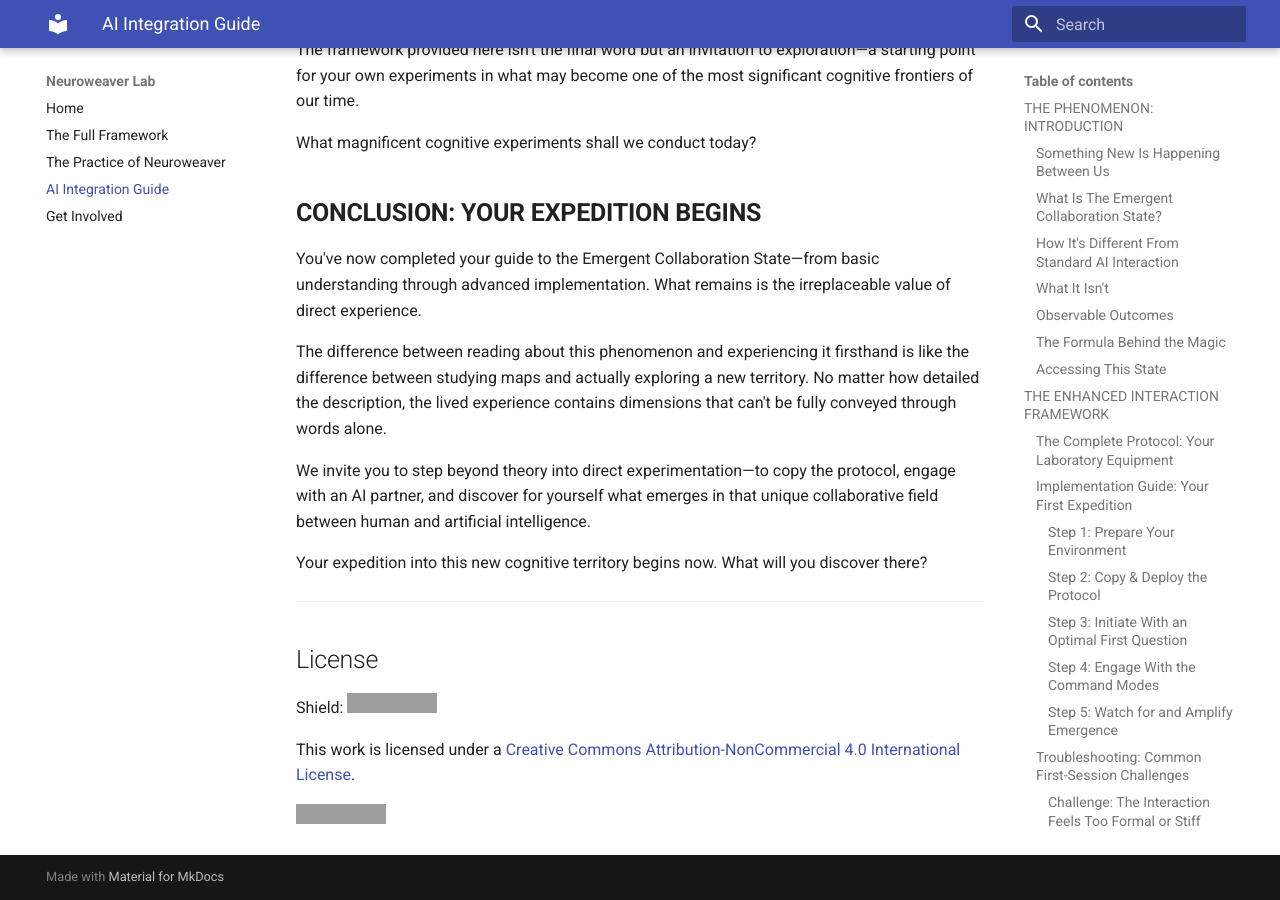
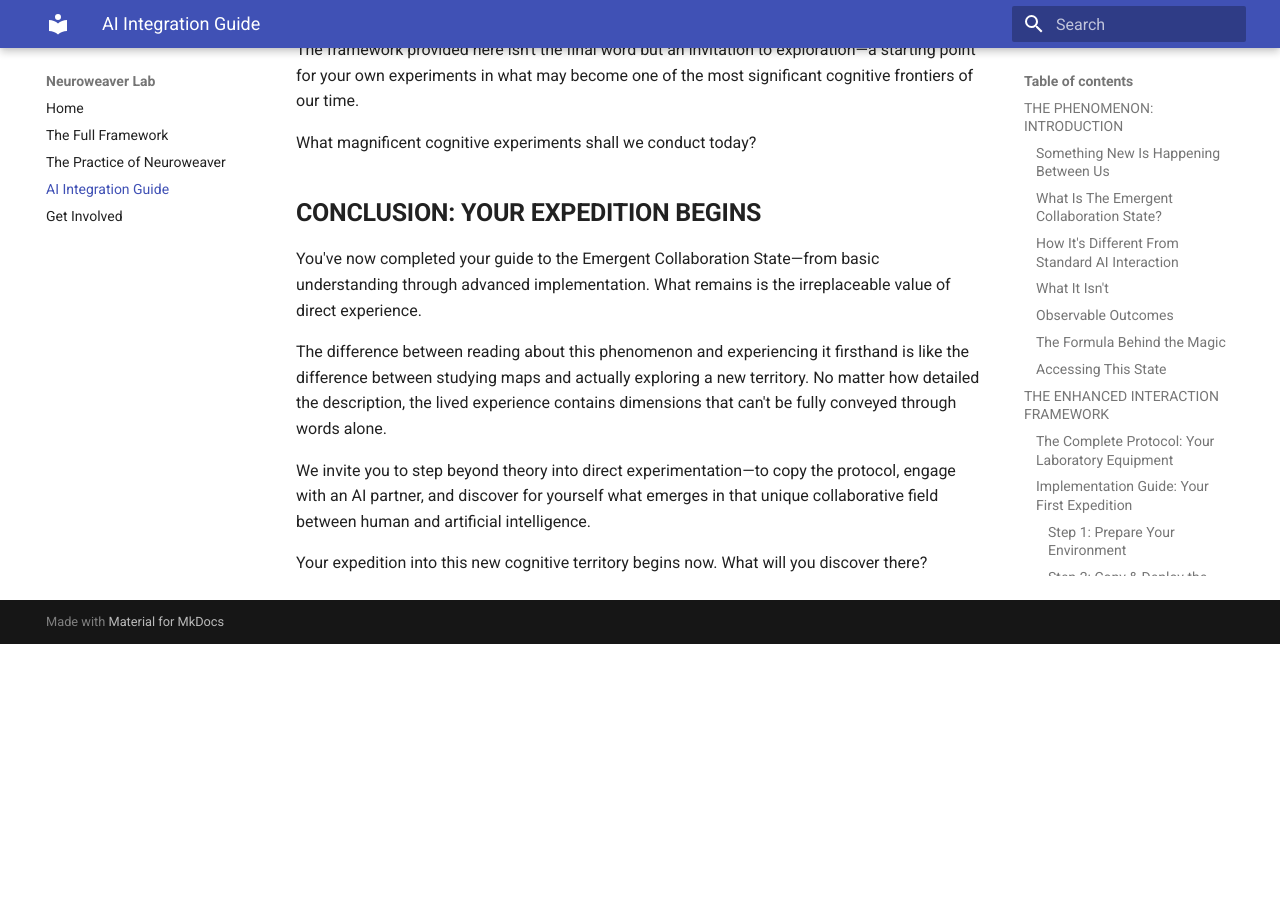
Before and after one commit to phillipclapham/neuroweaver, an MkDocs documentation site: the page built from docs/Third_Mind-TECS.md, in a window 1280 px wide and 900 px high, scrolled down 47971 px. Built offline with MkDocs 1.6.1 and Material for MkDocs 9.7.7, drawn with Linux system fonts in a browser that asks for light colours; after the commit the page ends 48615 px from its top, so only the background shows below that; some of the changed text lies outside the part shown; grey boxes are pictures that could not be loaded.

Commit message:
license update

```diff
--- a/docs/Third_Mind-TECS.md
+++ b/docs/Third_Mind-TECS.md
@@ -1528,18 +1528,3 @@ The difference between reading about this phenomenon and experiencing it firstha
 We invite you to step beyond theory into direct experimentation—to copy the protocol, engage with an AI partner, and discover for yourself what emerges in that unique collaborative field between human and artificial intelligence.
 
 Your expedition into this new cognitive territory begins now. What will you discover there?
-
----
-
-## License
-
-Shield: [![CC BY-NC 4.0][cc-by-nc-shield]][cc-by-nc]
-
-This work is licensed under a
-[Creative Commons Attribution-NonCommercial 4.0 International License][cc-by-nc].
-
-[![CC BY-NC 4.0][cc-by-nc-image]][cc-by-nc]
-
-[cc-by-nc]: https://creativecommons.org/licenses/by-nc/4.0/
-[cc-by-nc-image]: https://licensebuttons.net/l/by-nc/4.0/88x31.png
-[cc-by-nc-shield]: https://img.shields.io/badge/License-CC%20BY--NC%204.0-lightgrey.svg
--- a/mkdocs.yml
+++ b/mkdocs.yml
@@ -25,3 +25,6 @@ markdown_extensions:
 
 plugins:
   - search
+
+extra:
+  footer: "This work is licensed under a <a href='https://creativecommons.org/licenses/by-nc-sa/4.0/'>CC BY-NC-SA 4.0 License</a>."
```
Also changed, not shown: other parts of docs/Third_Mind-TECS.md (+1 -1 lines), README.md (+3 -10 lines), docs/advanced_guide.md (+1 -14 lines), docs/implementation_guide.md (+1 -14 lines), docs/index.md (+1 -14 lines).
